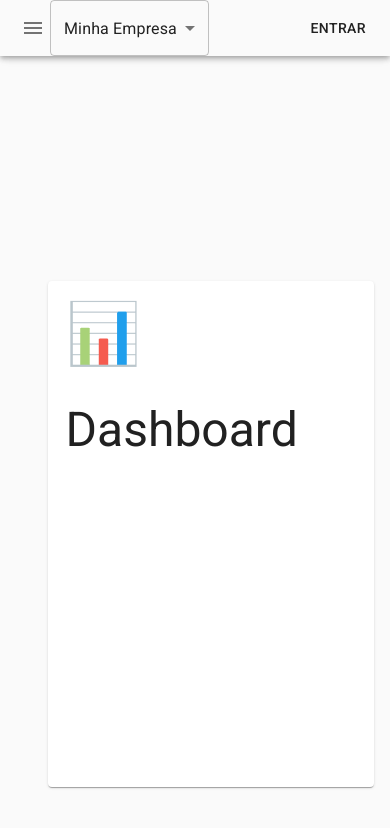
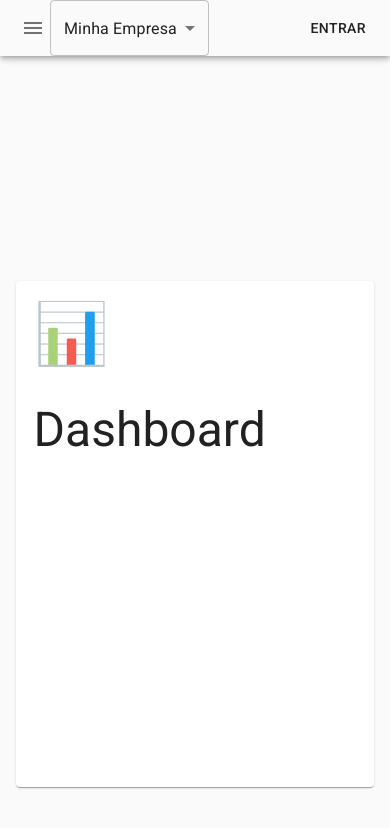
Before and after one commit to CavernaTech/breeze, a React (Create React App) app: page / in a window 390 px wide. Shown: the top 828 px of the page. Built offline with nearby package versions, Linux system fonts and the light colour scheme; no server answers; a web font is replaced by a local one.

Commit message:
Corrigida responsividade;

```diff
--- a/src/components/menu/index.jsx
+++ b/src/components/menu/index.jsx
@@ -49,7 +49,6 @@ function MenuComponent({ children, isAuthenticated, user, login, logout }) {
       justifyContent="flex-start"
       spacing={2}
     >
-      <Box sx={{ flexGrow: 1 }}>
       <AppBar position="fixed">
         <Toolbar>
           <IconButton onClick={() => setOpen(!open)} size="small">
@@ -63,11 +62,7 @@ function MenuComponent({ children, isAuthenticated, user, login, logout }) {
               <Add />
               Nova Empresa
             </Button>
-              <Typography
-                variant="body2"
-                color="text.disabled"
-                textAlign="right"
-              >
+            <Typography variant="body2" color="text.disabled" textAlign="right">
               em breve
             </Typography>
           </Select>
@@ -80,7 +75,6 @@ function MenuComponent({ children, isAuthenticated, user, login, logout }) {
           />
         </Toolbar>
       </AppBar>
-      </Box>
       <Grid item sm={open ? 3 : 0}>
         <Paper
           className={clsx(classes.drawer, {
@@ -155,7 +149,7 @@ function MenuComponent({ children, isAuthenticated, user, login, logout }) {
           </MenuList>
         </Paper>
       </Grid>
-      <Grid item sm={open ? 9 : 12}>
+      <Grid item xs={12} sm={open ? 9 : 12}>
         <Box sx={{ height: "6em" }} />
         {children}
       </Grid>
--- a/src/components/page.component.jsx
+++ b/src/components/page.component.jsx
@@ -7,7 +7,9 @@ const useStyles = makeStyles((theme) => ({
     justifyContent:"center",
     alignItems:"center",
     minHeight:"100vh",
-    paddingLeft: theme.spacing(6)
+    [theme.breakpoints.up("sm")]: {
+      paddingLeft: theme.spacing(6)
+    },
   },
   paper: {
     padding: '1.1em',
```
Lines whose indentation alone changed are shown as unchanged.
